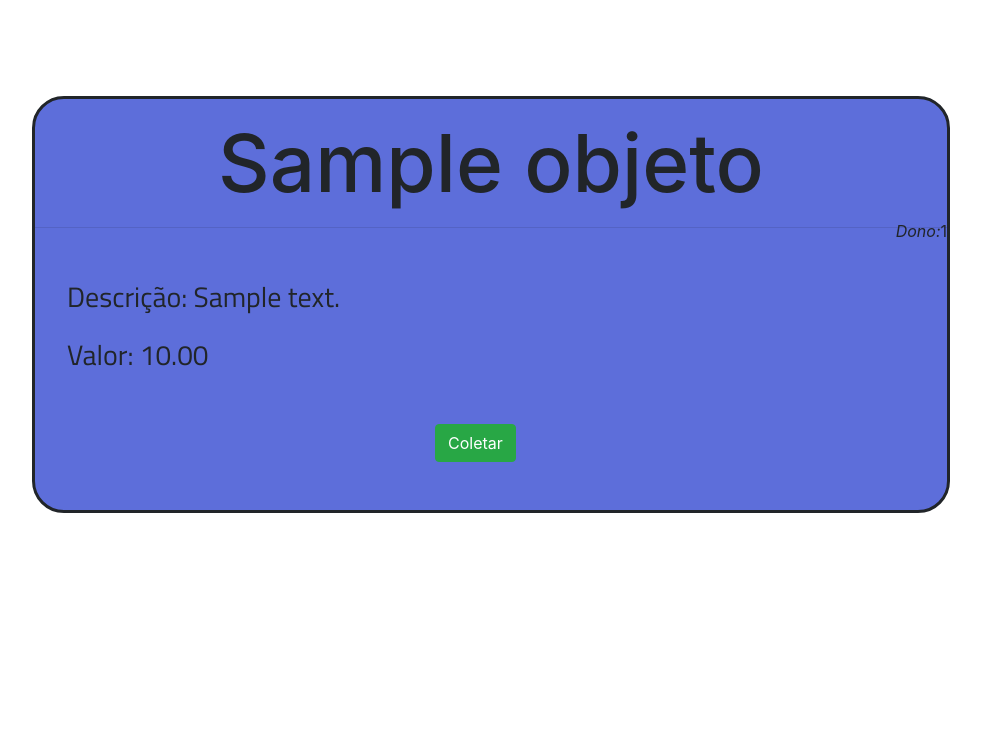
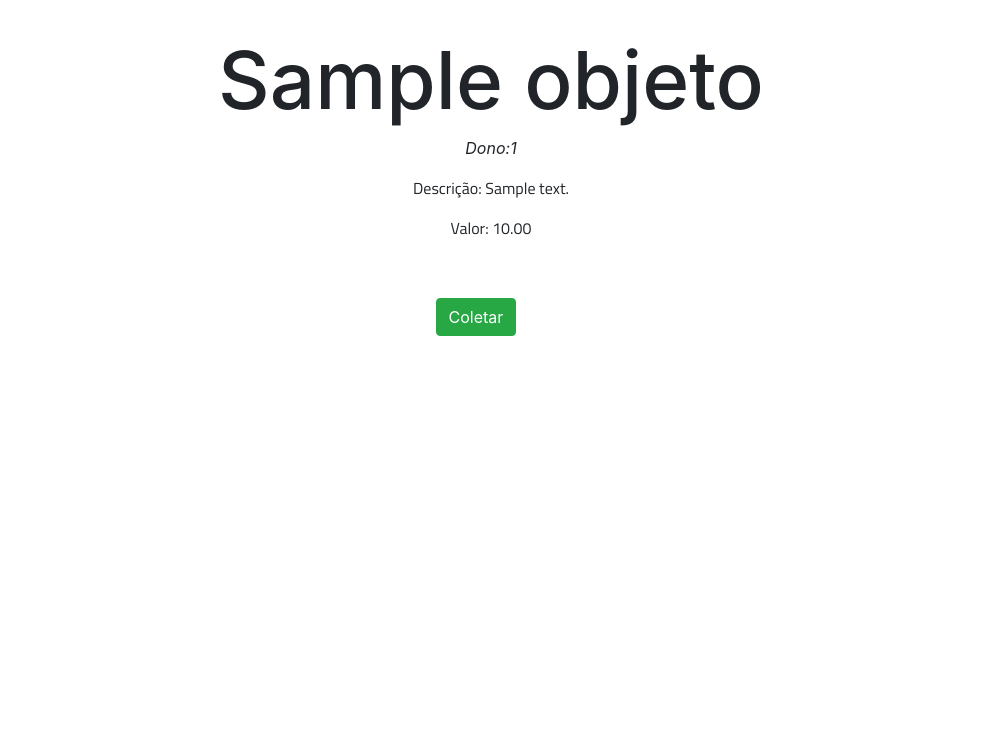
Before and after one commit to MarceloDaLuz/desrec, a CodeIgniter app: page /database/index.php/Objeto/mostrar?id=1 in a window 1280 px wide. Shown: the part 70-823 px from the top of the page, without its empty margins (149-1130 px from the left). Run offline with CodeIgniter, Linux system fonts and the light colour scheme; tables that the repository leaves empty hold one stand-in row (values such as "Sample post"); some libraries are stand-ins or nearby versions; some web fonts are replaced.

Commit message:
CSS
arrumei o css de algumas paginas
criei um arquivo txt para escrever o novo banco*

```diff
--- a/application/models/usuario_model.php
+++ b/application/models/usuario_model.php
@@ -16,4 +16,9 @@
             /* retorna o usuario encontrado*/
             return $user;
         }
+
+        public function buscarUsuario($usuario_objeto){
+            $user = $this->db->get_where("usuario",array("id"=>$usuario_objeto))->row_array();
+            return $user;
+        }
     }
--- a/application/views/paginas/objeto/mostra.php
+++ b/application/views/paginas/objeto/mostra.php
@@ -9,15 +9,14 @@
         <div class="dr-obj-form">
             <div class="dr-obj-f-header">
                 <h1 class="dr-title-h1"><?=$objeto["NOME"];?></h1>
+                <p class="dr-obj-p"><em>Dono:<?=$objeto["usuario_id"]?></em></p>
             </div>
-            <p style="float:right"><em>Dono:</em><?=$objeto["usuario_id"]?></p>
-            <hr>
             <div class="dr-obj-f-content titillium-web-font">
                 <p>Descrição: <?=$objeto["DESCRICAO"]?></p>
                 <p>Valor: <?=$objeto["VALOR"]?></p>
             </div>
             <div class="dr-obj-f-footer">
-                <?=anchor('Objeto/coletar','Coletar',array("class"=>"btn btn-success dr-obj-btn"))?>
+                <?=anchor('Objeto/coletar','Coletar',array("class"=>"btn btn-success"))?>
             </div>
         </div>
     </div>
--- a/css/dr-style.css
+++ b/css/dr-style.css
@@ -136,29 +136,22 @@ li{
     position: relative;
 }
 .dr-obj-form{
-    margin:6rem;
-    background-color: rgb(93,110,218);
-    border-top-left-radius: 2rem;
-    border-top-right-radius: 2rem;
-    border-bottom-left-radius: 2rem;
-    border-bottom-right-radius: 2rem;
-    border:solid;
+   margin-top:2em;
 }
 .dr-obj-f-header{
-
+   margin-bottom:1em;
+}
+.dr-obj-p{
+    text-align: center
 }
 .dr-obj-f-content{
-    font-size: 1.75em;
-    padding:2rem;
-    text-align: left;
+    text-align: center;
+    padding-bottom: 2em;
+    margin-bottom:0.6em;
 }
 .dr-obj-f-footer{
-    padding-bottom: 3em;
-    padding-left:25rem;
-
-}
-.dr-obj-btn{
-    margin-right: 25%;
+    padding-left: 45%;
+    padding-right: 45%
 }
 /* titles*/
     /*h1*/
```
Also changed, not shown: application/views/paginas/Perfil/meu_perfil.php (+10 -5 lines), application/views/paginas/descarte/index.php (+4 -3 lines).
